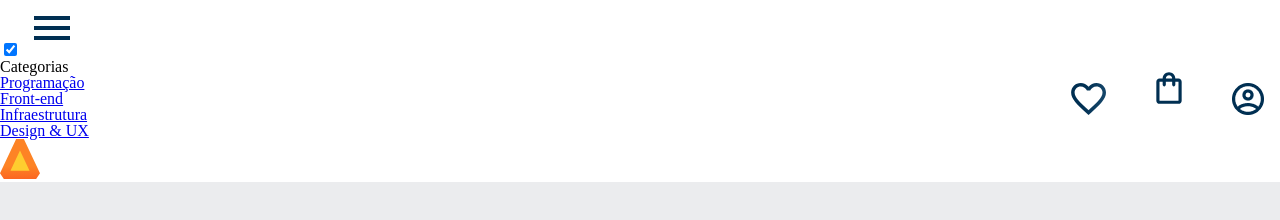
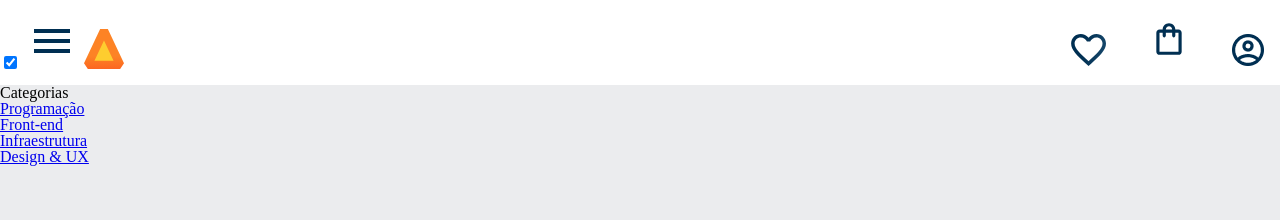
Before and after one commit to gksucalvi/mobile_first, a plain HTML site: page index.html in a window 1280 px wide. Both pictures are taken after a click on the checkbox 10 px from the left and 62 px from the top of the page. Drawn offline with Linux system fonts and the light colour scheme.

Commit message:
position

```diff
--- a/styles/header.css
+++ b/styles/header.css
@@ -12,6 +12,7 @@
     display: flex;
     justify-content: space-between;
     align-items: center;
+    position: relative;
 }
 
 .container{
@@ -30,5 +31,6 @@
 
 .container__botao:checked  ~ .lista-menu {
     display: block;
-
+    position:absolute;
+    top: 100%;
 }
```
